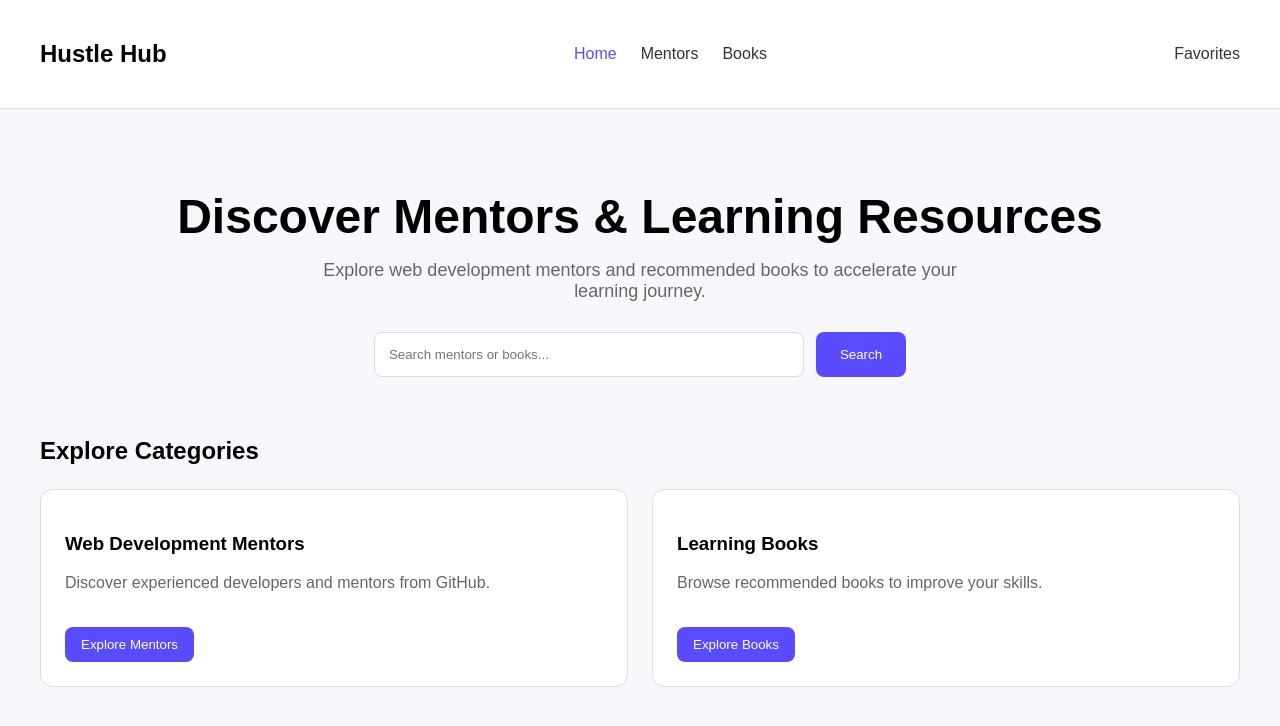
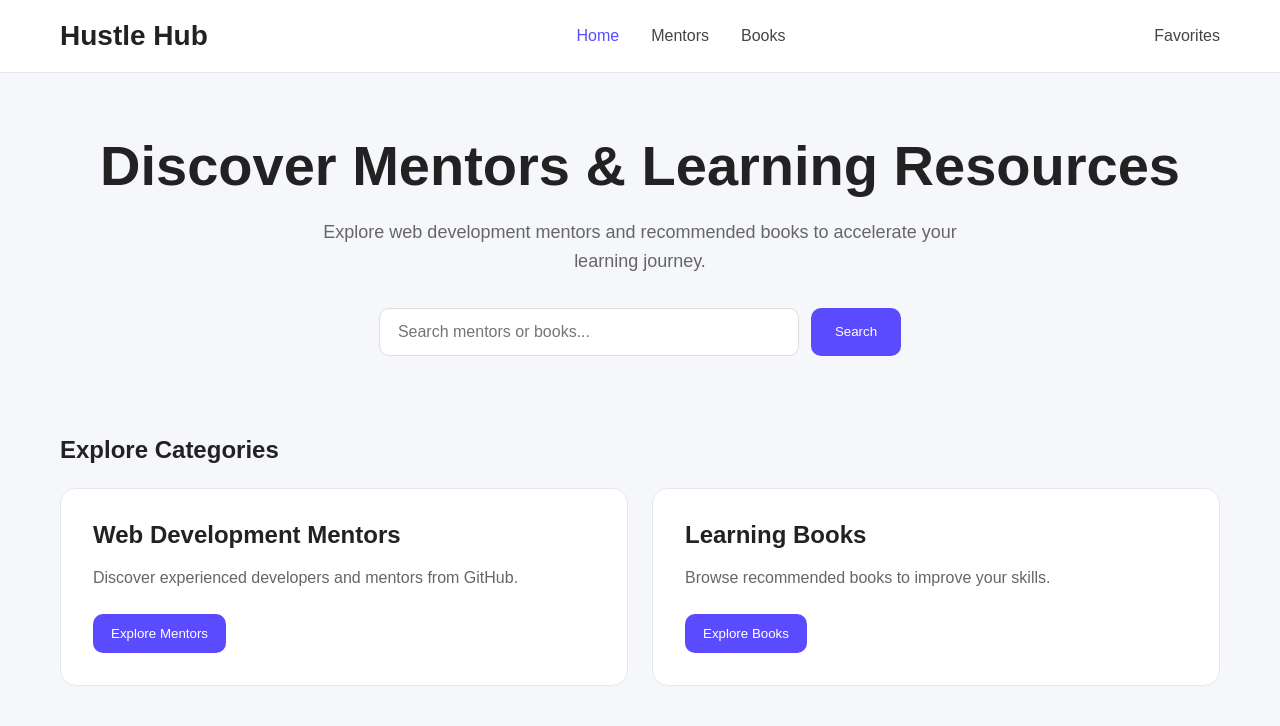
Before and after one commit to mghenyipaul93-tech/Hustle-Hub, a React (Vite) app in the folder hustle-hub-frontend/: page / in a window 1280 px wide. Shown: the top 726 px of the page. Built offline with nearby package versions, Linux system fonts and the light colour scheme.

Commit message:
HH-21 Add basic desktop-first layout styling

```diff
--- a/hustle-hub-frontend/src/index.css
+++ b/hustle-hub-frontend/src/index.css
@@ -1,7 +1,13 @@
+* {
+  margin: 0;
+  padding: 0;
+  box-sizing: border-box;
+}
+
 body {
-  margin: 0;
   font-family: Arial, sans-serif;
-  background-color: #f8f8fc;
+  background-color: #f5f7fb;
+  color: #222;
 }
 
 .navbar {
@@ -9,19 +15,25 @@ body {
   align-items: center;
   justify-content: space-between;
 
-  padding: 20px 40px;
+  padding: 20px 60px;
+
   background-color: white;
-  border-bottom: 1px solid #ddd;
+
+  border-bottom: 1px solid #e5e7eb;
+}
+
+.navbar-logo h2 {
+  font-size: 28px;
 }
 
 .navbar-links {
   display: flex;
-  gap: 24px;
+  gap: 32px;
 }
 
 .navbar a {
   text-decoration: none;
-  color: #333;
+  color: #444;
   font-weight: 500;
 }
 
@@ -31,26 +43,32 @@ body {
 
 .home-container {
   max-width: 1200px;
+
   margin: 0 auto;
-  padding: 40px 20px;
+
+  padding: 60px 20px;
 }
 
-/* Hero Section */
+/* Hero */
 .hero-section {
   text-align: center;
-  margin-top: 40px;
+  margin-bottom: 80px;
 }
 
 .hero-section h1 {
-  font-size: 48px;
-  margin-bottom: 16px;
+  font-size: 56px;
+  margin-bottom: 20px;
 }
 
 .hero-section p {
+  max-width: 700px;
+
+  margin: 0 auto 32px;
+
   font-size: 18px;
+  line-height: 1.6;
+
   color: #666;
-  max-width: 700px;
-  margin: 0 auto 30px;
 }
 
 /* Search Bar */
@@ -61,73 +79,79 @@ body {
 }
 
 .search-bar input {
-  width: 400px;
-  padding: 14px;
+  width: 420px;
+
+  padding: 14px 18px;
+
   border: 1px solid #ddd;
-  border-radius: 8px;
+  border-radius: 10px;
+
+  font-size: 16px;
 }
 
 .search-bar button {
   padding: 14px 24px;
-  border: none;
-  border-radius: 8px;
-  background-color: #5b4bff;
-  color: white;
-  cursor: pointer;
-}
-
-/* Niche Section */
-.niche-section {
-  margin-top: 60px;
-}
-
-.niche-section h2 {
-  margin-bottom: 24px;
-}
-
-.niche-cards {
-  display: flex;
-  gap: 24px;
-}
-
-.niche-card {
-  flex: 1;
-
-  padding: 24px;
-
-  background-color: white;
-
-  border: 1px solid #ddd;
-  border-radius: 12px;
-
-  cursor: pointer;
-
-  transition: 0.2s ease;
-}
-
-.niche-card:hover {
-  transform: translateY(-4px);
-}
-
-.niche-card h3 {
-  margin-bottom: 12px;
-}
-
-.niche-card p {
-  color: #666;
-  line-height: 1.5;
-}
-
-.card-button {
-  margin-top: 16px;
-
-  padding: 10px 16px;
 
   border: none;
-  border-radius: 8px;
+  border-radius: 10px;
 
   background-color: #5b4bff;
   color: white;
 
   cursor: pointer;
 }
+
+/* Niche Section */
+.niche-section h2 {
+  margin-bottom: 24px;
+}
+
+.niche-cards {
+  display: grid;
+
+  grid-template-columns: repeat(2, 1fr);
+
+  gap: 24px;
+}
+
+.niche-card {
+  background-color: white;
+
+  padding: 32px;
+
+  border-radius: 16px;
+
+  border: 1px solid #e5e7eb;
+
+  transition: 0.2s ease;
+
+  cursor: pointer;
+}
+
+.niche-card:hover {
+  transform: translateY(-5px);
+}
+
+.niche-card h3 {
+  margin-bottom: 16px;
+  font-size: 24px;
+}
+
+.niche-card p {
+  color: #666;
+  line-height: 1.6;
+}
+
+.card-button {
+  margin-top: 24px;
+
+  padding: 12px 18px;
+
+  border: none;
+  border-radius: 10px;
+
+  background-color: #5b4bff;
+  color: white;
+
+  cursor: pointer;
+}
```
